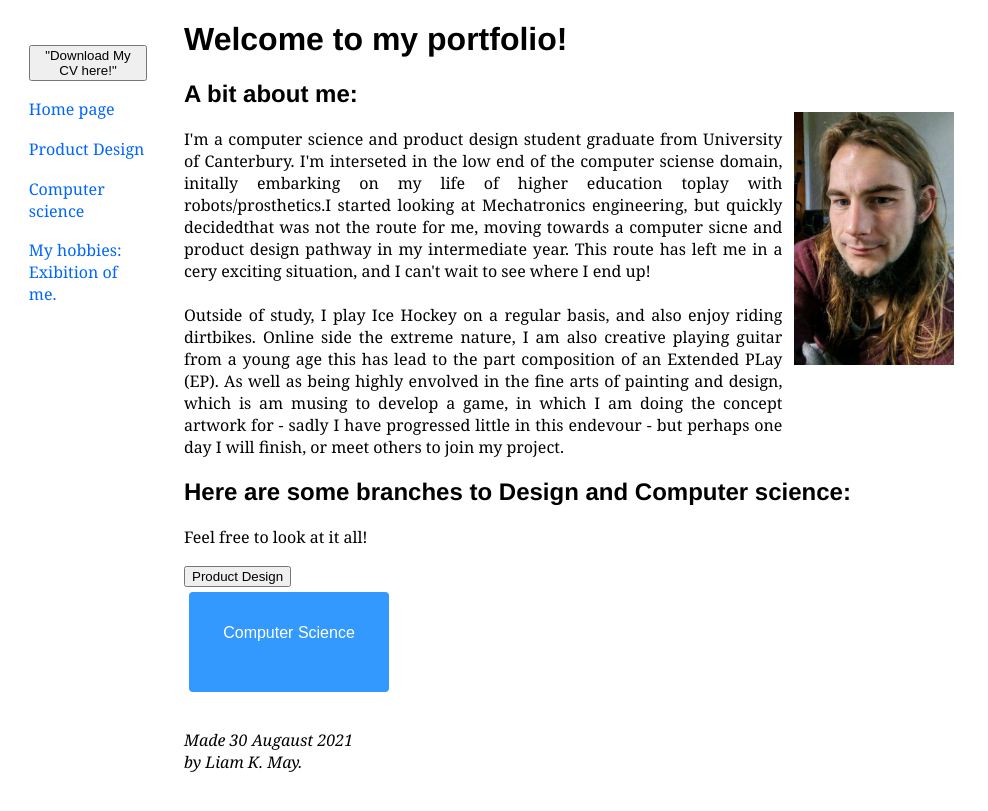
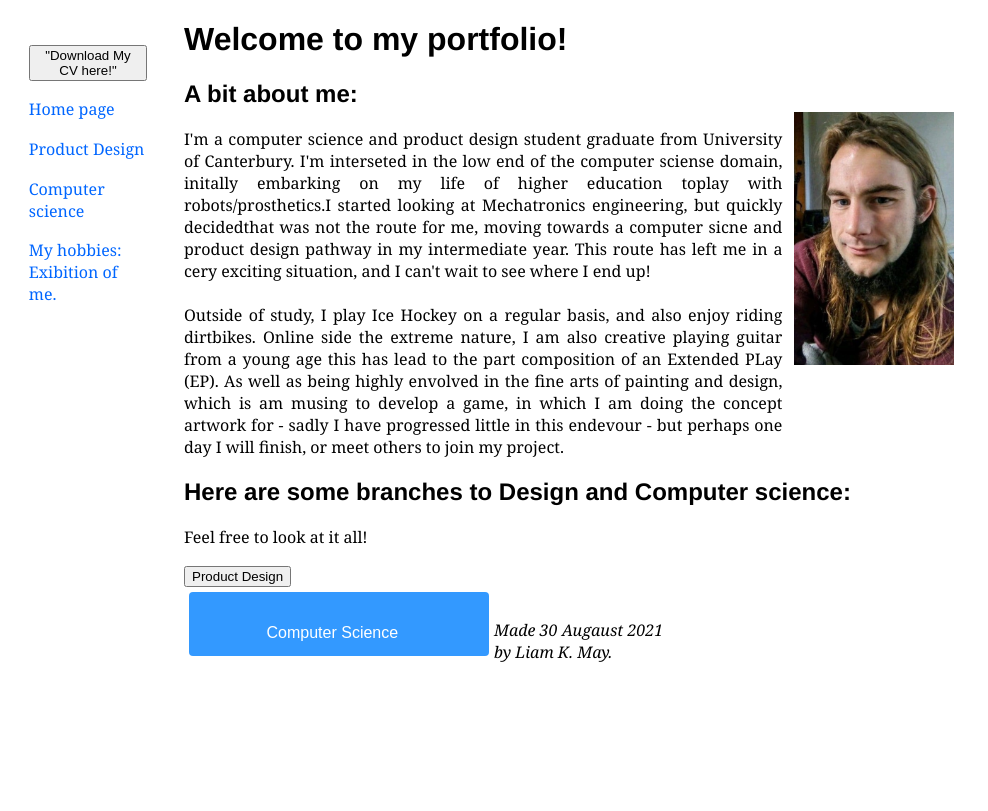
Before and after one commit to TheTriangleTrippa/Portfolio, a Jekyll site: the page built from index.html, in a window 1280 px wide. Shown: the top 811 px of the page, without its empty margins (0-988 px from the left). Built offline with Jekyll 4.4.1, drawn with Linux system fonts in a browser that asks for light colours.

Commit message:
Update stylesheet.css

```diff
--- a/assets/css/stylesheet.css
+++ b/assets/css/stylesheet.css
@@ -102,12 +102,13 @@ address.site_signing{
   text-align: center;
   font-size: 1em;
   padding: 2em;
-  width: 200px;
+  width: 300px;
+  height: 2.5em;
   transition: all 0.5s;
   cursor: pointer;
   margin: 5px;
   top: 120em;
-  left: 12em;
+  float: left;
 }
 
   .prod-button .button {
@@ -119,12 +120,13 @@ address.site_signing{
   text-align: center;
   font-size: 1em;
   padding: 2em;
-  width: 200px;
+  width: 300px;
+  height: 2.5em;
   transition: all 0.5s;
   cursor: pointer;
   margin: 5px;
   top: 120em;
-  left: 12em;
+
 }
 
  .cv-dl-buttin .button {
```
